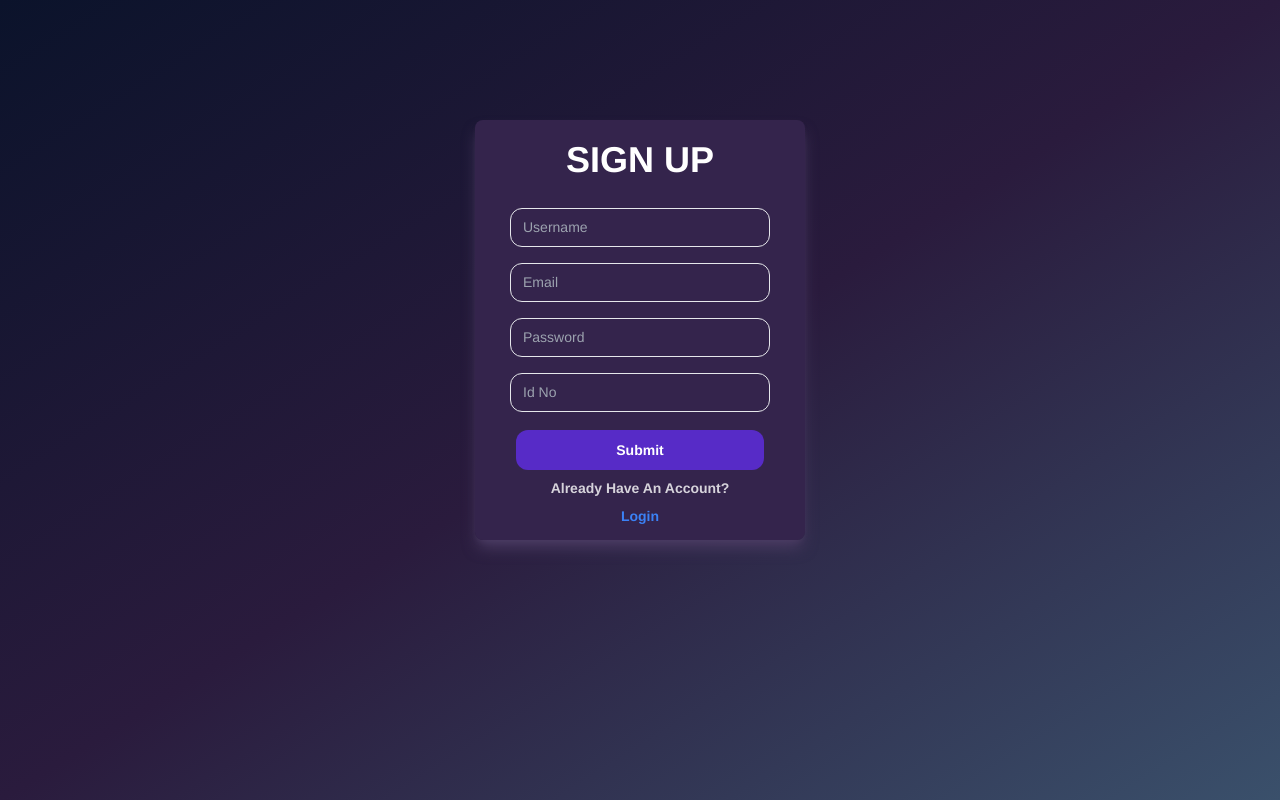
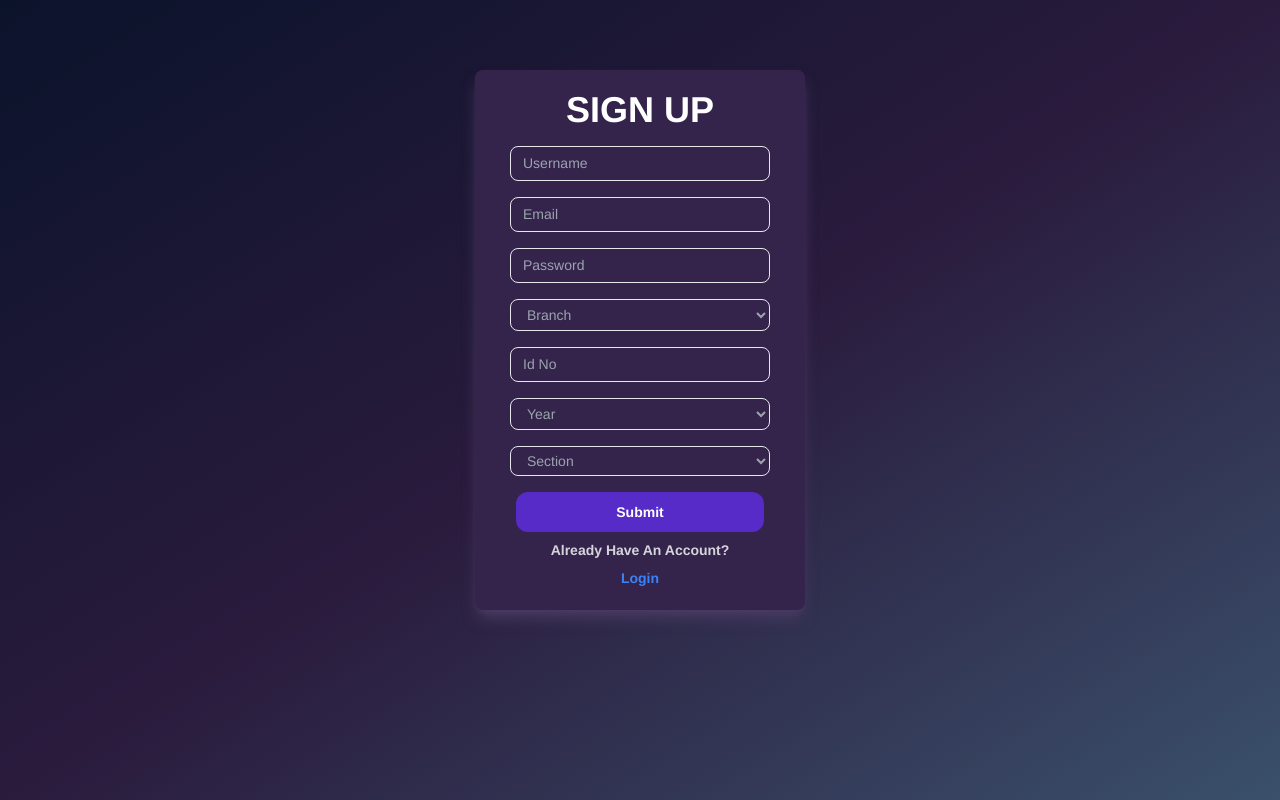
Before and after one commit to AMIREDDYRAKEY/college-events, a React (Vite) app: page /Login in a window 1280 px wide. Built offline with nearby package versions, Linux system fonts and the light colour scheme.

Commit message:
first commit

```diff
--- a/src/components/Nav.jsx
+++ b/src/components/Nav.jsx
@@ -15,7 +15,7 @@ const Nav = () => {
   }
 
   return (
-<div className="w-full  h-[80px] fixed top-0 z-[40] rounded-lg shadow-md shadow-[#1d1d3a] bg-[#0d0d4e] ">
+<div className="w-full  h-[80px] fixed top-0 z-[40]  shadow-md shadow-[#1d1d3a] bg-[#0f0f38] ">
 
       <div className='flex justify-between items-center h-full px-10 lg:px-[100px]'>
         <div className='flex '>
--- a/src/pages/Login.jsx
+++ b/src/pages/Login.jsx
@@ -7,16 +7,17 @@ import { IoCloseSharp } from "react-icons/io5";
 const Login = () => {
   const navigate = useNavigate();
   const [isopen, setisopen] = useState(false)
-
   const [username, setusername] = useState('')
   const [Email, setEmail] = useState('')
   const [password, setpassword] = useState('')
   const [Idno, setIdno] = useState('')
+  const [Section, setSection] = useState('')
   const [errors, seterrors] = useState({
     username: '',
     Email: '',
     password: '',
-    Idno: ''
+    Idno: '',
+    Section: '',
   });
   const handlesubmit = (e) => {
     e.preventDefault();
@@ -53,15 +54,15 @@ const Login = () => {
     } else {
       seterrors((errors) => ({ ...errors, Idno: '' }));
     }
-
     if (isValid) {
       setisopen(true);
       setusername('');
       setEmail('');
       setpassword('');
       setIdno('');
+      setSection('')
     }
-  else{
+    else {
       setisopen(false)
     }
 
@@ -72,31 +73,63 @@ const Login = () => {
   return (
     <div className="min-h-screen bg-gradient-to-br from-[#0b132b] via-[#2a1b3d] to-[#3a506b]">
       <div className="flex items-center justify-center">
-        <div className="md:w-[330px] md:h-[420px] w-[300px] mt-[120px] rounded-lg shadow-lg shadow-[#4b3c63] overflow-y-auto no-scrollbar bg-[#34244c]">
-          <div className="flex flex-col gap-7 pb-[20px] items-center justify-center ">
+        <div className="md:w-[330px] md:h-[540px] w-[300px] md:mt-[70px] mt-[90px] rounded-lg shadow-lg shadow-[#4b3c63] overflow-y-auto no-scrollbar bg-[#34244c]">
+          <div className="flex flex-col gap-4 pb-[20px] items-center justify-center ">
             <h3 className="text-4xl text-white font-semibold uppercase mt-[20px]">Sign Up</h3>
             <div className="flex flex-col gap-4 items-center justify-center ">
-              <span className='flex flex-col'> <input type="text" placeholder="Username" value={username} className="w-[260px] rounded-xl py-[8px] p-3 bg-[#34244c] border-[1px] text-gray-400" onChange={(e) => setusername(e.target.value)} />
+            {/* Username */}
+              <span className='flex flex-col'> <input type="text" placeholder="Username" value={username} className="w-[260px] rounded-lg py-[6px] p-3 bg-[#34244c] border-[1px] text-gray-400" onChange={(e) => setusername(e.target.value)} />
                 {errors.username && <span className='text-red-600 ml-[10px]'>{errors.username}</span>}
               </span>
-              <span className='flex flex-col'> <input type="Email" placeholder="Email" value={Email} className="w-[260px] rounded-xl py-[8px] p-3 bg-[#34244c] border-[1px] text-gray-400" onChange={(e) => setEmail(e.target.value)} />
+              {/* Email */}
+              <span className='flex flex-col'> <input type="Email" placeholder="Email" value={Email} className="w-[260px] rounded-lg py-[6px] p-3 bg-[#34244c] border-[1px] text-gray-400" onChange={(e) => setEmail(e.target.value)} />
                 {errors.Email && <span className='text-red-600 ml-[10px]'>{errors.Email}</span>}
               </span>
-              <span className='flex flex-col'> <input type="Password" placeholder="Password" value={password} className="w-[260px] rounded-xl py-[8px] p-3 bg-[#34244c] border-[1px] text-gray-400" onChange={(e) => setpassword(e.target.value)} />
+              {/* Passowrd */}
+              <span className='flex flex-col'> <input type="Password" placeholder="Password" value={password} className="w-[260px] rounded-lg py-[6px] p-3 bg-[#34244c] border-[1px] text-gray-400" onChange={(e) => setpassword(e.target.value)} />
                 {errors.password && <span className='text-red-600 ml-[10px]'>{errors.password}</span>}
               </span>
-              <span className='flex flex-col'> <input type="text" placeholder="Id No" value={Idno} className="w-[260px] rounded-xl py-[8px] p-3 bg-[#34244c] border-[1px] text-gray-400" onChange={(e) => setIdno(e.target.value)} />
+              {/* Branch */}
+               <div className=''>
+                <select name="Dropdown" id="Year" className='  w-[260px] rounded-lg py-[6px] p-3  border-[1px] text-gray-400 right-3  top-2 bg-[#34244c] '>
+                    <option value=""  >Branch</option>
+                  <option value="">Cse</option>
+                  <option value="">Ece</option>
+                   <option value="">EEE</option>
+                </select>
+                </div>
+                {/* Idno */}
+              <span className='flex flex-col'> <input type="text" placeholder="Id No" value={Idno} className="w-[260px] rounded-lg py-[6px] p-3 bg-[#34244c] border-[1px] text-gray-400" onChange={(e) => setIdno(e.target.value)} />
                 {errors.Idno && <span className='text-red-600 ml-[10px]'>{errors.Idno}</span>}
               </span>
+              {/* year */}
+              <div className=''>
+                <select name="Dropdown" id="Year" className='  w-[260px] rounded-lg py-[6px] p-3  border-[1px] text-gray-400 right-8  top-2 bg-[#34244c] '>
+                    <option value=""  >Year</option>
+                  <option value="">1</option>
+                  <option value="">2</option>
+                   <option value="">3</option>
+                    <option value="">4 </option>
+                </select>
+              </div>
+              {/* section */}
+               <div className=''>
+                <select name="Dropdown" id="Year" className='  w-[260px] rounded-lg py-[5px] p-3  border-[1px] text-gray-400 right-3  top-2 bg-[#34244c] '>
+                    <option value=""  >Section</option>
+                  <option value="">Cse-A</option>
+                  <option value="">Cse-B</option>
+                   <option value="">Cse-c</option>
+                </select>
+              </div>
             </div>
 
-            <div className="mt-[-10px] flex flex-col gap-2 items-center justify-center">
+            <div className="mt-[0px] flex flex-col gap-2 items-center justify-center">
               <button className="h-[40px] px-[100px] text-white font-bold rounded-xl bg-[#572bc7]" onClick={handlesubmit} >Submit</button>
 
               <button className="text-sm text-white opacity-80 font-semibold">Already Have An Account?</button>
               <button
                 className="text-md text-blue-500 font-semibold"
-                onClick={() => navigate('/Userlogin')} // 👈 make sure route is lowercase
+                onClick={() => navigate('/Userlogin')}
               >
 
                 Login
@@ -108,7 +141,7 @@ const Login = () => {
               <div className="relative bg-white rounded-xl shadow-lg w-[280px] h-[160px] flex flex-col items-center justify-center">
                 <button
                   className="absolute top-2 right-3 text-gray-500 hover:text-red-500 text-xl"
-                onClick={()=>setisopen(false)}
+                  onClick={() => setisopen(false)}
                 >
                   <IoCloseSharp />
                 </button>
```
Lines whose indentation alone changed are shown as unchanged.
